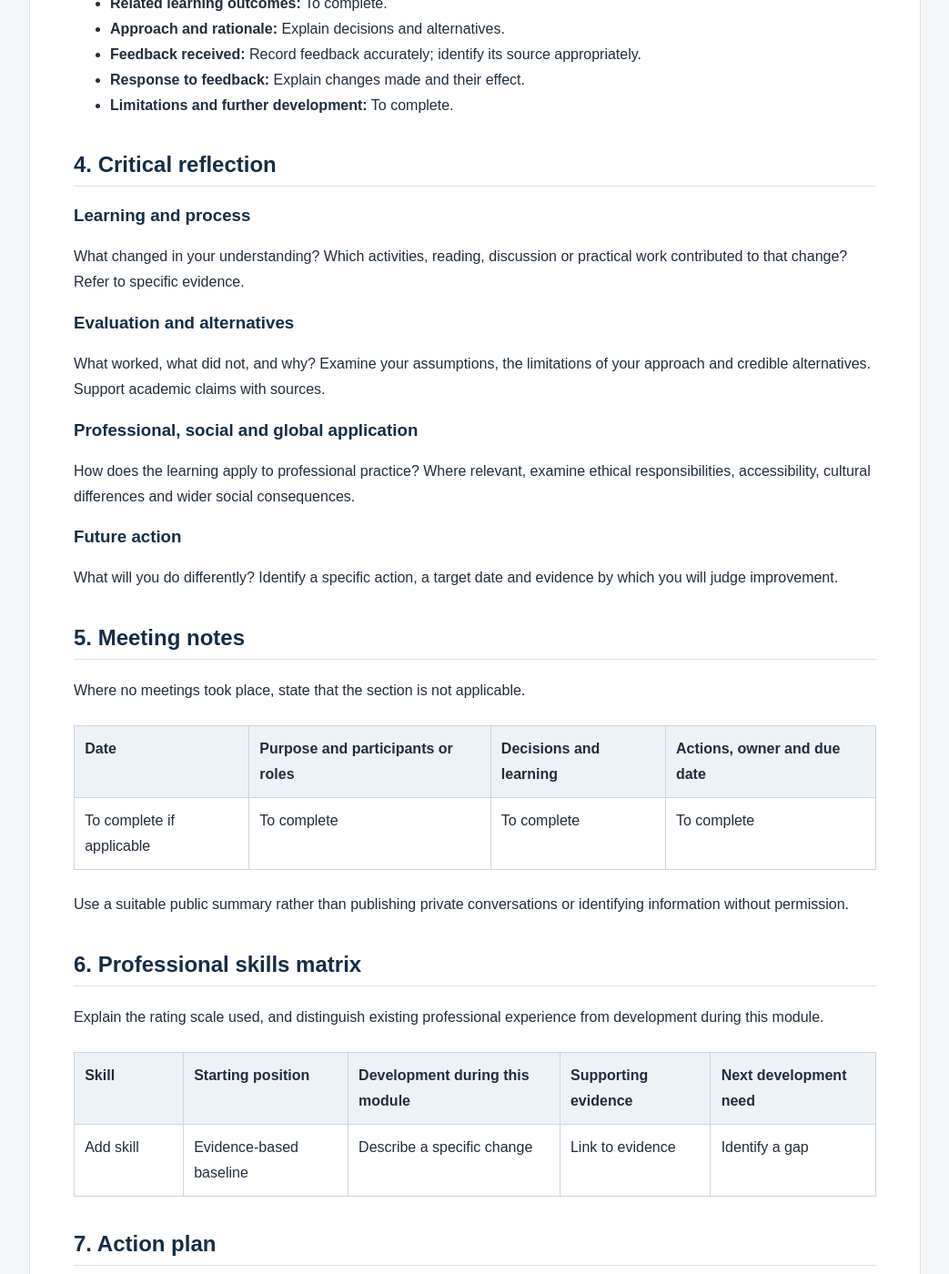
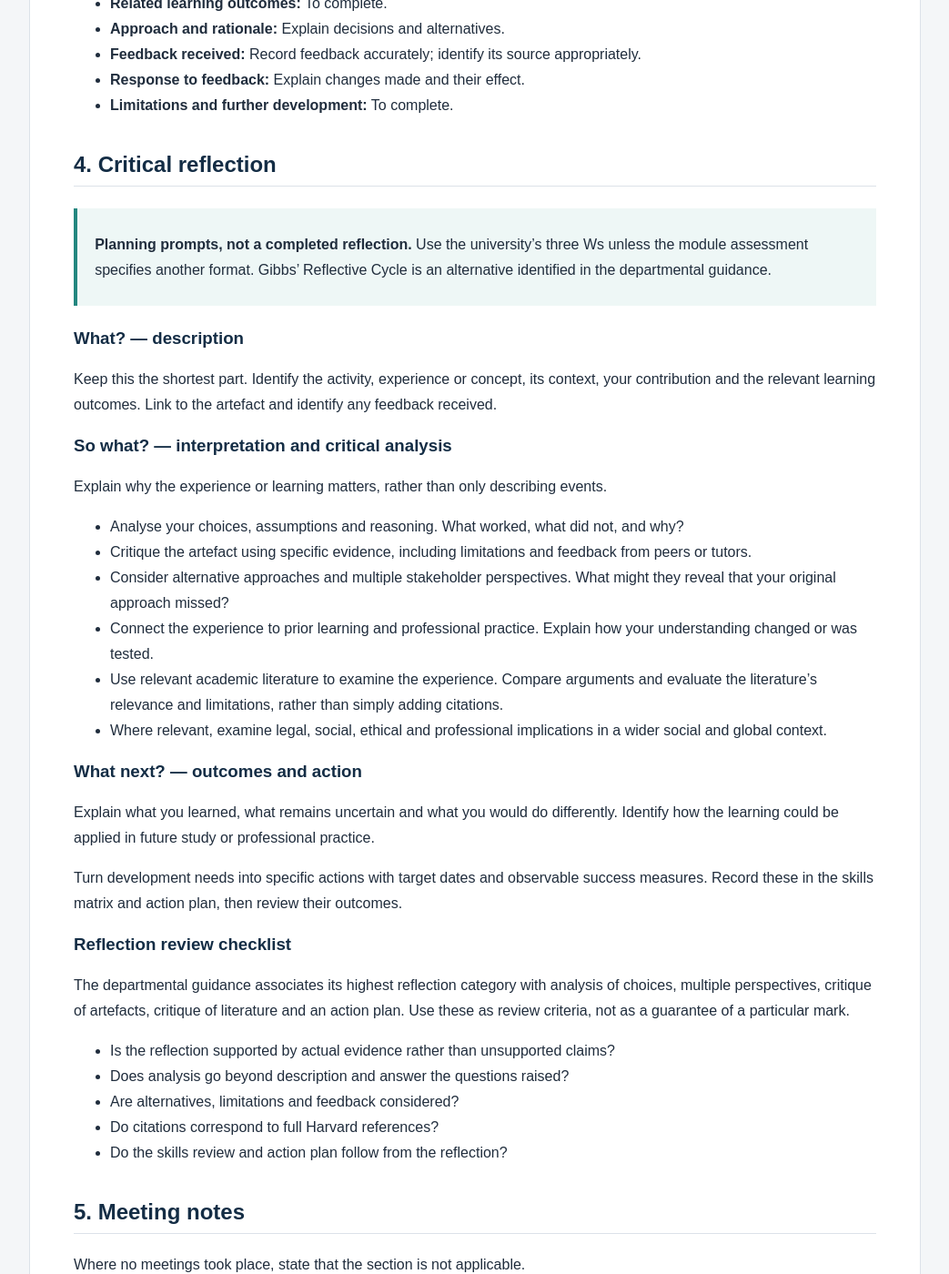
Before and after one commit to ce26229/msc-eportfolio, a Jekyll site: the page built from modules/template.md, in a window 1280 px wide and 1400 px high, scrolled down 1334 px. Shown: the whole window at 91% size, without its empty margins (118-1161 px from the left). Built offline with Jekyll 4.4.1, drawn with Linux system fonts in a browser that asks for light colours; some of the changed text lies outside the part shown.

Commit message:
Align reflection and development review with departmental portfolio guidance

```diff
--- a/modules/template.md
+++ b/modules/template.md
@@ -41,21 +41,38 @@ Repeat the following headings for each piece of evidence. An artefact may be a r
 
 ## 4. Critical reflection
 
-### Learning and process
+> **Planning prompts, not a completed reflection.** Use the university's three Ws unless the module assessment specifies another format. Gibbs' Reflective Cycle is an alternative identified in the departmental guidance.
 
-What changed in your understanding? Which activities, reading, discussion or practical work contributed to that change? Refer to specific evidence.
+### What? — description
 
-### Evaluation and alternatives
+Keep this the shortest part. Identify the activity, experience or concept, its context, your contribution and the relevant learning outcomes. Link to the artefact and identify any feedback received.
 
-What worked, what did not, and why? Examine your assumptions, the limitations of your approach and credible alternatives. Support academic claims with sources.
+### So what? — interpretation and critical analysis
 
-### Professional, social and global application
+Explain why the experience or learning matters, rather than only describing events.
 
-How does the learning apply to professional practice? Where relevant, examine ethical responsibilities, accessibility, cultural differences and wider social consequences.
+- Analyse your choices, assumptions and reasoning. What worked, what did not, and why?
+- Critique the artefact using specific evidence, including limitations and feedback from peers or tutors.
+- Consider alternative approaches and multiple stakeholder perspectives. What might they reveal that your original approach missed?
+- Connect the experience to prior learning and professional practice. Explain how your understanding changed or was tested.
+- Use relevant academic literature to examine the experience. Compare arguments and evaluate the literature's relevance and limitations, rather than simply adding citations.
+- Where relevant, examine legal, social, ethical and professional implications in a wider social and global context.
 
-### Future action
+### What next? — outcomes and action
 
-What will you do differently? Identify a specific action, a target date and evidence by which you will judge improvement.
+Explain what you learned, what remains uncertain and what you would do differently. Identify how the learning could be applied in future study or professional practice.
+
+Turn development needs into specific actions with target dates and observable success measures. Record these in the skills matrix and action plan, then review their outcomes.
+
+### Reflection review checklist
+
+The departmental guidance associates its highest reflection category with analysis of choices, multiple perspectives, critique of artefacts, critique of literature and an action plan. Use these as review criteria, not as a guarantee of a particular mark.
+
+- Is the reflection supported by actual evidence rather than unsupported claims?
+- Does analysis go beyond description and answer the questions raised?
+- Are alternatives, limitations and feedback considered?
+- Do citations correspond to full Harvard references?
+- Do the skills review and action plan follow from the reflection?
 
 ## 5. Meeting notes
 
@@ -69,7 +86,9 @@ Use a suitable public summary rather than publishing private conversations or id
 
 ## 6. Professional skills matrix
 
-Explain the rating scale used, and distinguish existing professional experience from development during this module.
+**Provisional structure:** Compare this table with the university's official Professional Skills Matrix before submission; its required fields and rating scale have not yet been checked.
+
+Complete the matrix alongside the reflection. Explain any rating scale used, and distinguish existing professional experience from development during this module. Support claims of development with evidence.
 
 | Skill | Starting position | Development during this module | Supporting evidence | Next development need |
 | --- | --- | --- | --- | --- |
@@ -77,9 +96,20 @@ Explain the rating scale used, and distinguish existing professional experience
 
 ## 7. Action plan
 
+**Provisional structure:** Compare this table with the university's official Action Plan Template before submission. Base the actions on the reflection and skills review. A strengths, weaknesses, opportunities and threats (SWOT) analysis is an optional planning aid identified in the departmental guidance.
+
 | Development objective | Action | Target date | Success measure | Review and outcome |
 | --- | --- | --- | --- | --- |
 | Add objective | Specify what you will do | DD/MM/YYYY | State observable evidence | Update after review |
+
+### Learning loop and review
+
+At the next review, record which actions were completed, the evidence of their effect and any remaining development needs. Revisit this module's skills matrix and action plan during later modules to identify connections across the programme and applications to professional practice.
+
+- **Review date:** To complete.
+- **Actions reviewed and evidence:** To complete.
+- **Connections to later modules or professional practice:** To complete.
+- **Revised actions:** To complete.
 
 ## 8. References
 
```
